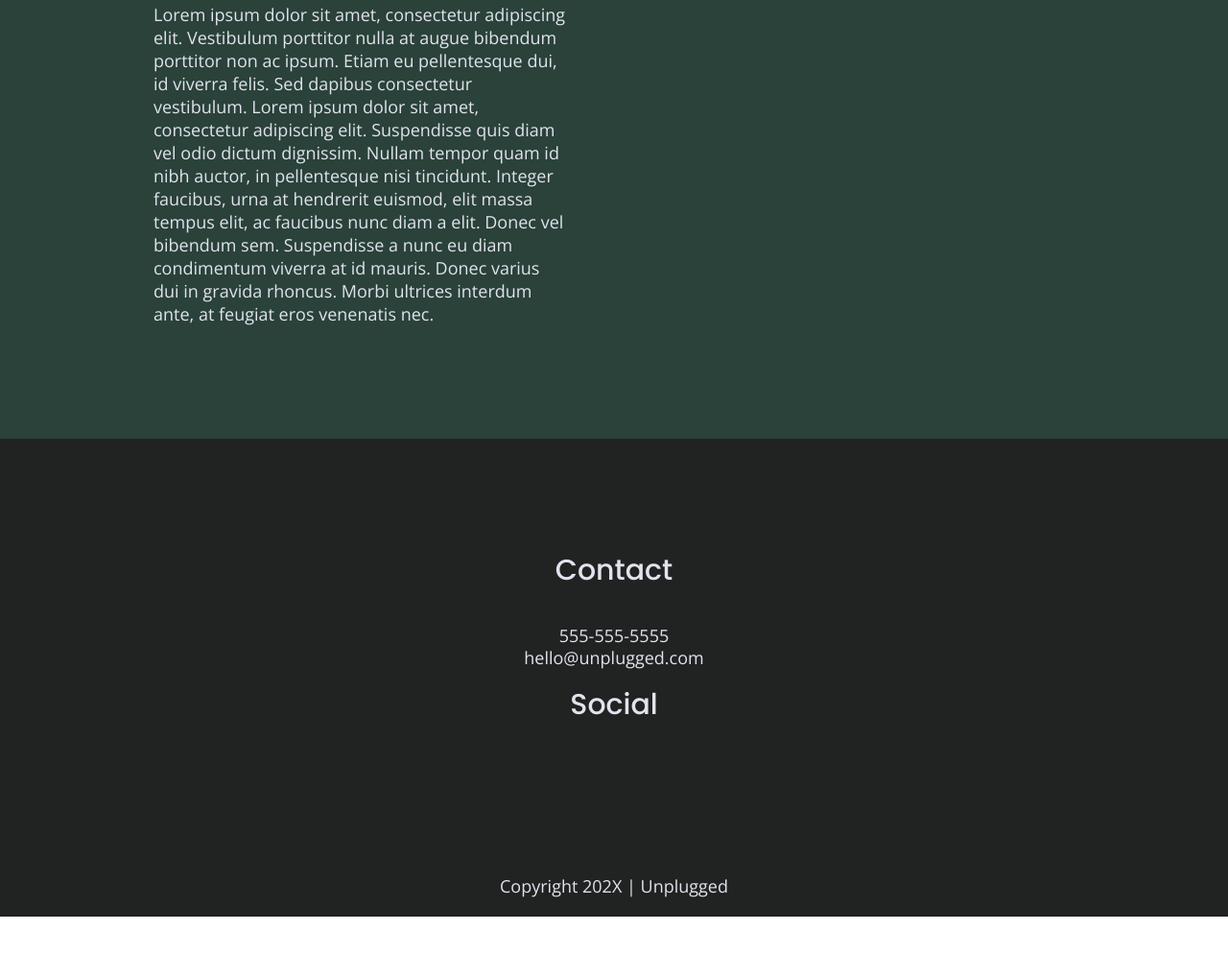
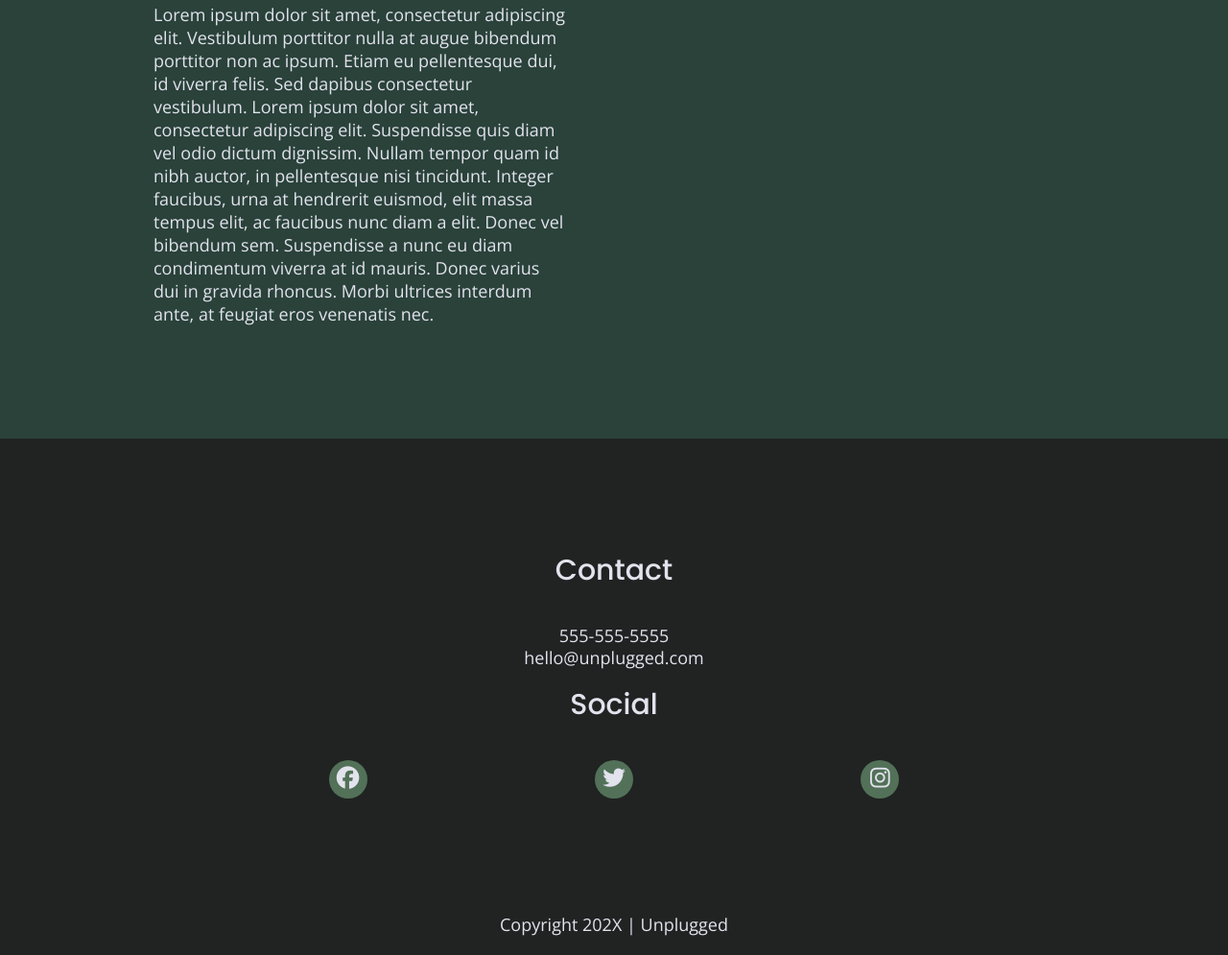
Before and after one commit to Z-Lopez/unplugged-website, a website built with Parcel: page index.html in a window 1280 px wide. Shown: the part 2762-3757 px from the top of the page at 96% size. Before the commit the page ends 3717 px from the top, so only its background shows below. Built offline with nearby package versions, Linux system fonts and the light colour scheme.

Commit message:
Added social media icons to all pages

```diff
--- a/css/main.css
+++ b/css/main.css
@@ -220,10 +220,18 @@ footer .social-icons{
   align-items: center;
 }
 
+footer .social-icons p i{
+ font-size: 1.3125em;
+}
+
 footer .social-icons p{
   display: flex;
   justify-content: center;
   align-items: center;
+  background-color:#527158;
+  border-radius: 50%;
+  width:40px;
+  height:40px;
 }
 
 footer .copyright{
--- a/index.html
+++ b/index.html
@@ -138,9 +138,12 @@
         <div class="social">
           <h4>Social</h4>
           <div class="social-icons">
-            <p><a href="https://www.facebook.com/yoursite" target="_blank"></a></p>
-            <p><a href="https://www.twitter.com/yoursite" target="_blank"></a></p>
-            <p><a href="https://www.instagram.com/yoursite" target="_blank"></a> </p>
+            <p><a href="https://www.facebook.com/yoursite" target="_blank"><i class="fab fa-facebook"></i></a>
+            </p>
+            <p><a href="https://www.twitter.com/yoursite" target="_blank"><i class="fab fa-twitter"></i></a>
+            </p>
+            <p><a href="https://www.instagram.com/yoursite" target="_blank"><i class="fab fa-instagram"></i></a>
+            </p>
           </div>
         </div>
       </div>
```
Also changed, not shown: about/index.html (+5 -3 lines), faq/index.html (+5 -3 lines).
